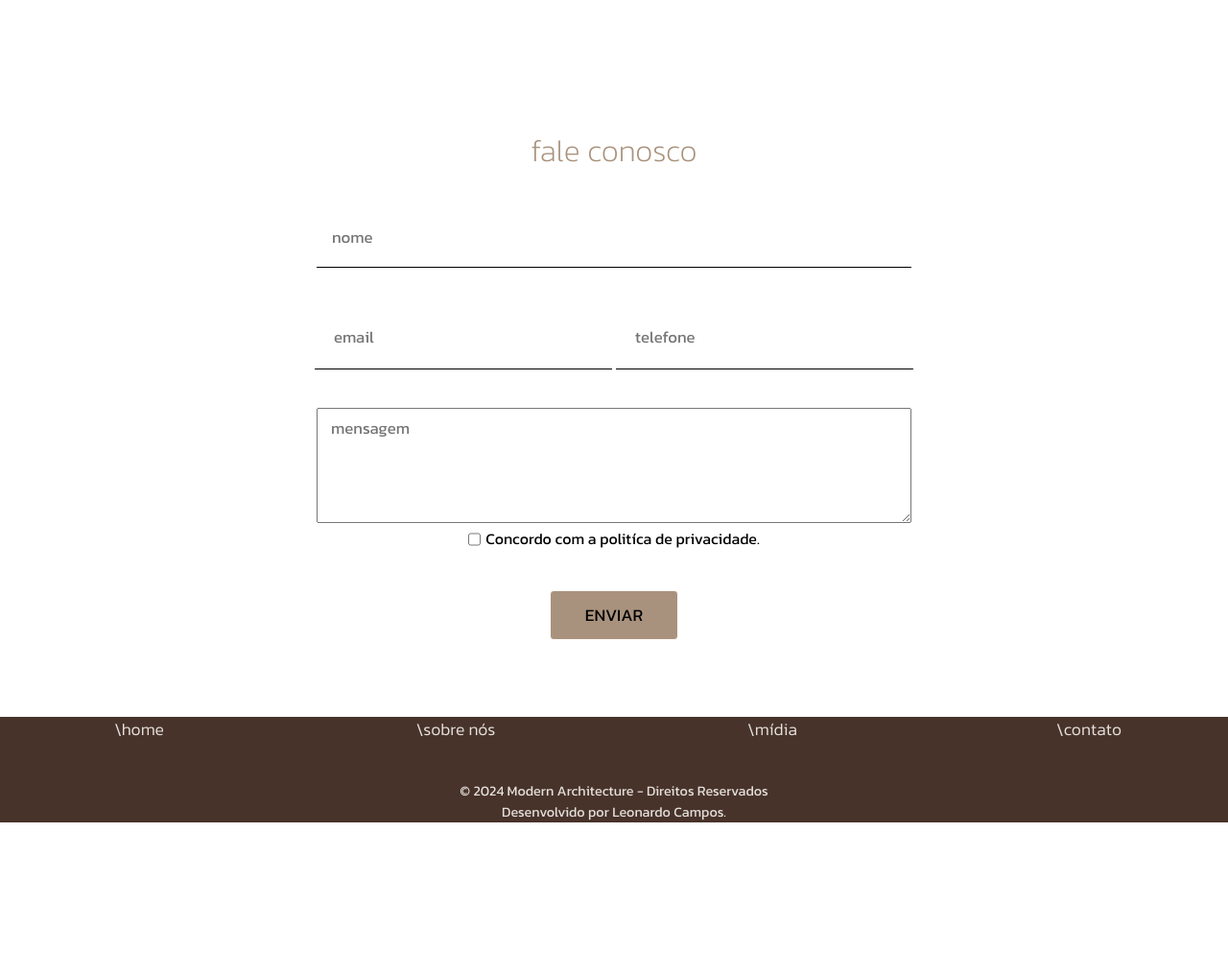
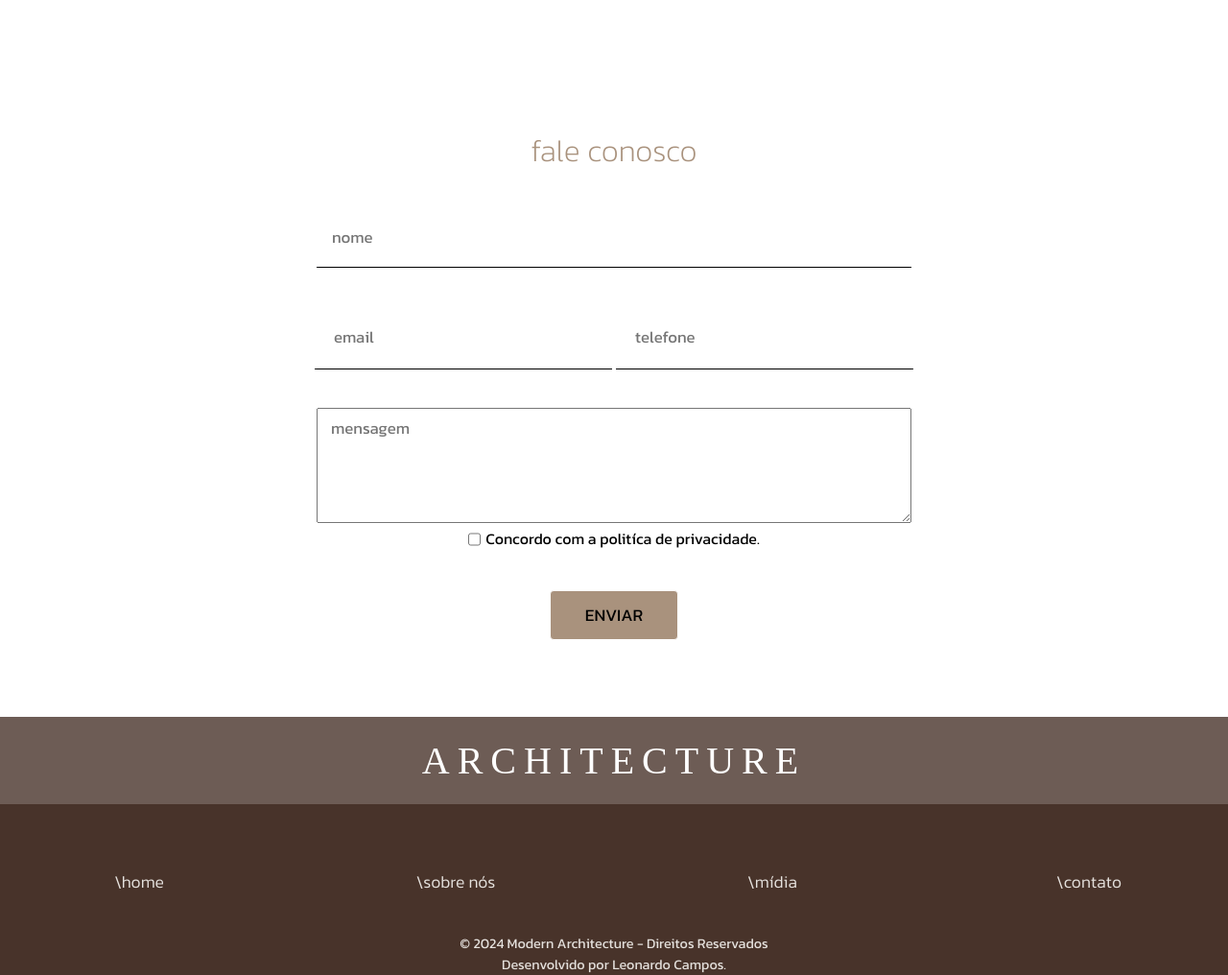
Before and after one commit to LeonardoCamposdev/projeto-arquiteto, a plain HTML site: page index.html in a window 1280 px wide. Shown: the part 6687-7703 px from the top of the page at 96% size. Before the commit the page ends 7544 px from the top, so only its background shows below. Drawn offline with Linux system fonts and the light colour scheme.

Commit message:
Update index.html

```diff
--- a/index.html
+++ b/index.html
@@ -134,6 +134,7 @@
   <footer class="footer-bg">
     <div class="footer-container">
       <div class="footer-conteudo">
+        <span class="detalhe font-frank cor-0">architecture</span>
         <ul class="font-kanit cor-4">
           <li><a href="./">\home</a></li>
           <li><a href="./">\sobre nós</a></li>
```
